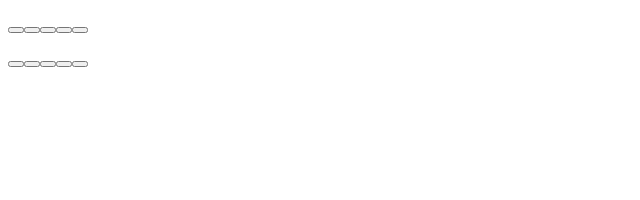
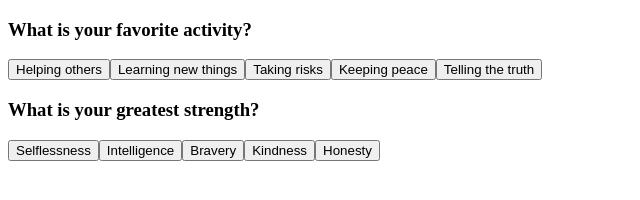
Before and after one commit to adamyss/EnglishWebsiteProject, a plain HTML site: page Matthew.html in a window 1280 px wide. Shown: the whole page, without its empty margins (0-640 px from the left). Drawn offline with Linux system fonts and the light colour scheme.

Commit message:
Add files via upload

```diff
--- a/script.js
+++ b/script.js
@@ -1,56 +1,41 @@
-class Question {
-    constructor(texty, answers) {
-        this.texty = texty;
-        this.answers = answers;
-    }
-}
-class Answer {
-    constructor(texty, valys) {
-        this.texty = texty;
-        this.valys = valys;
-    }
-}
-/*enum factions {
-    Abnegation = "Abnegation",
-    Erudite = "Erudite",
-    Dauntless = "Dauntless",
-    Amity = "Amity",
-    Candor = "Candor",
-    Divergent = "Divergent"
-};
-*/
+
 const questions = [
-    new Question("What do you value most?", [
-        new Answer("Selflessness", { Abnegation: 1, Erudite: 0, Dauntless: 0, Amity: 0, Candor: 0 }),
-        new Answer("Knowledge", { Abnegation: 0, Erudite: 1, Dauntless: 0, Amity: 0, Candor: 0 }),
-        new Answer("Bravery", { Abnegation: 0, Erudite: 0, Dauntless: 1, Amity: 0, Candor: 0 }),
-        new Answer("Peace", { Abnegation: 0, Erudite: 0, Dauntless: 0, Amity: 1, Candor: 0 }),
-        new Answer("Honesty", { Abnegation: 0, Erudite: 0, Dauntless: 0, Amity: 0, Candor: 1 }),
-    ]),
-    new Question("How do you handle conflict?", [
-        new Answer("Avoid it", { Abnegation: 1, Erudite: 0, Dauntless: 0, Amity: 1, Candor: 0 }),
-        new Answer("Analyze it", { Abnegation: 0, Erudite: 1, Dauntless: 0, Amity: 0, Candor: 0 }),
-        new Answer("Confront it", { Abnegation: 0, Erudite: 0, Dauntless: 1, Amity: 0, Candor: 0 }),
-        new Answer("Resolve it peacefully", { Abnegation: 0, Erudite: 0, Dauntless: 0, Amity: 1, Candor: 0 }),
-        new Answer("Speak the truth", { Abnegation: 0, Erudite: 0, Dauntless: 0, Amity: 0, Candor: 1 }),
-    ]),
+    {
+        question: "What is your favorite activity?",
+        answers: [
+            { text: "Helping others", values: { Abnegation: 1 } },
+            { text: "Learning new things", values: { Erudite: 1 } },
+            { text: "Taking risks", values: { Dauntless: 1 } },
+            { text: "Keeping peace", values: { Amity: 1 } },
+            { text: "Telling the truth", values: { Candor: 1 } },
+        ],
+    },
+    {
+        question: "What is your greatest strength?",
+        answers: [
+            { text: "Selflessness", values: { Abnegation: 1 } },
+            { text: "Intelligence", values: { Erudite: 1 } },
+            { text: "Bravery", values: { Dauntless: 1 } },
+            { text: "Kindness", values: { Amity: 1 } },
+            { text: "Honesty", values: { Candor: 1 } },
+        ],
+    },
 ];
 function triviaShow() {
     const triviaSection = document.createElement("div");
-    triviaSection.id = "trivia-section";
-    questions.forEach((question, index) => {
+    triviaSection.id = "trivia";
+    questions.forEach((q, index) => {
         const questionDiv = document.createElement("div");
-        questionDiv.classList.add("question");
-        const questiontexty = document.createElement("p");
-        questiontexty.textyContent = question.texty;
-        questionDiv.appendChild(questiontexty);
-        question.answers.forEach((answer) => {
+        questionDiv.className = "question";
+        const questionText = document.createElement("h3");
+        questionText.textContent = q.question;
+        questionDiv.appendChild(questionText);
+        q.answers.forEach((answer) => {
             const answerButton = document.createElement("button");
-            answerButton.textyContent = answer.texty;
-            answerButton.onclick = () => answerGives(answer.valys);
+            answerButton.textContent = answer.text;
+            answerButton.onclick = () => answerGive(answer.values);
             questionDiv.appendChild(answerButton);
         });
-
         triviaSection.appendChild(questionDiv);
     });
     const resultsDiv = document.createElement("div");
@@ -66,14 +51,32 @@ const scores = {
     Amity: 0,
     Candor: 0,
 };
-function answerGive(valys) {
-    for (const key in valys) {
-        scores[key] += valys[key];
+function answerGive(values) {
+    for (const key in values) {
+        scores[key] += values[key];
     }
     resulties();
 }
 
 function resulties() {
+    let highest = 0;
+    let resultyyy = "";
+    for (const key in scores) {
+        if (scores[key] > highest) {
+            highest = scores[key];
+            resultyyy = key;
+        }
+    }
+     num = 0;
+    for(const key2222 in scores){
+        if(scores[key2222] >= highest -2 ){
+          num += 1;
+        }
+    }
+    if (num >= 2){
+        resultyyy = "Divergent";
+    }
+
     const resultsDiv = document.getElementById("results");
     resultsDiv.innerHTML = `
         <h3>Results:</h3>
@@ -82,6 +85,8 @@ function resulties() {
         <p>Dauntless: ${scores.Dauntless}</p>
         <p>Amity: ${scores.Amity}</p>
         <p>Candor: ${scores.Candor}</p>
+        <p>Faction: ${resultyyy}</p>
     `;
 }
+
 triviaShow();
```
Also changed, not shown: Matthew.html (+2 -5 lines).
